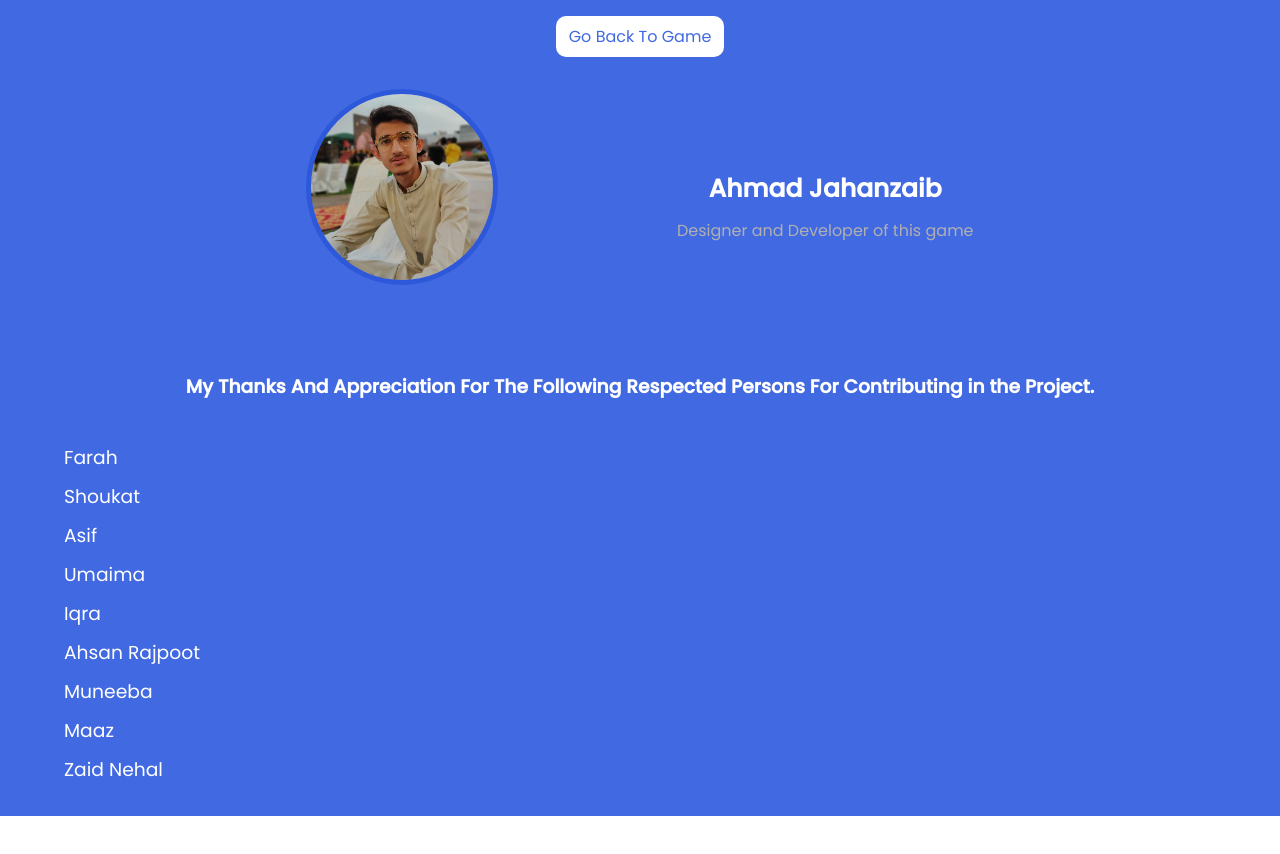
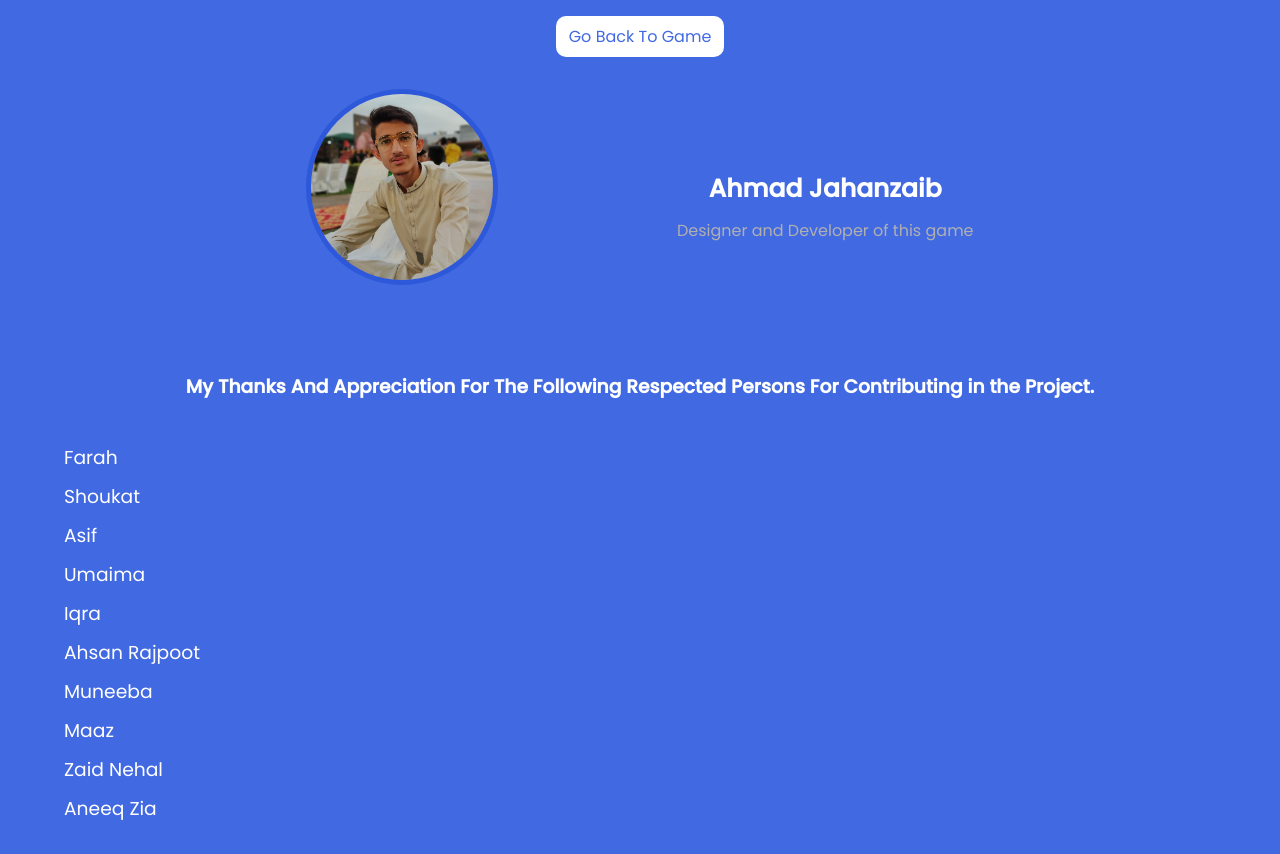
Before and after one commit to AhmadJahanzaib10/GuessTheName.github.io, a plain HTML site: page credits.html in a window 1280 px wide. Before the commit the page ends 816 px from the top, so only its background shows below. Drawn offline with Linux system fonts and the light colour scheme.

Commit message:
Update Credits.html

```diff
--- a/credits.html
+++ b/credits.html
@@ -114,6 +114,7 @@
                 <h3>Muneeba</h3>
                 <h3>Maaz</h3>
                 <h3>Zaid Nehal</h3>
+                <h3>Aneeq Zia</h3>
             </div>
         </div>
     </div>
```
